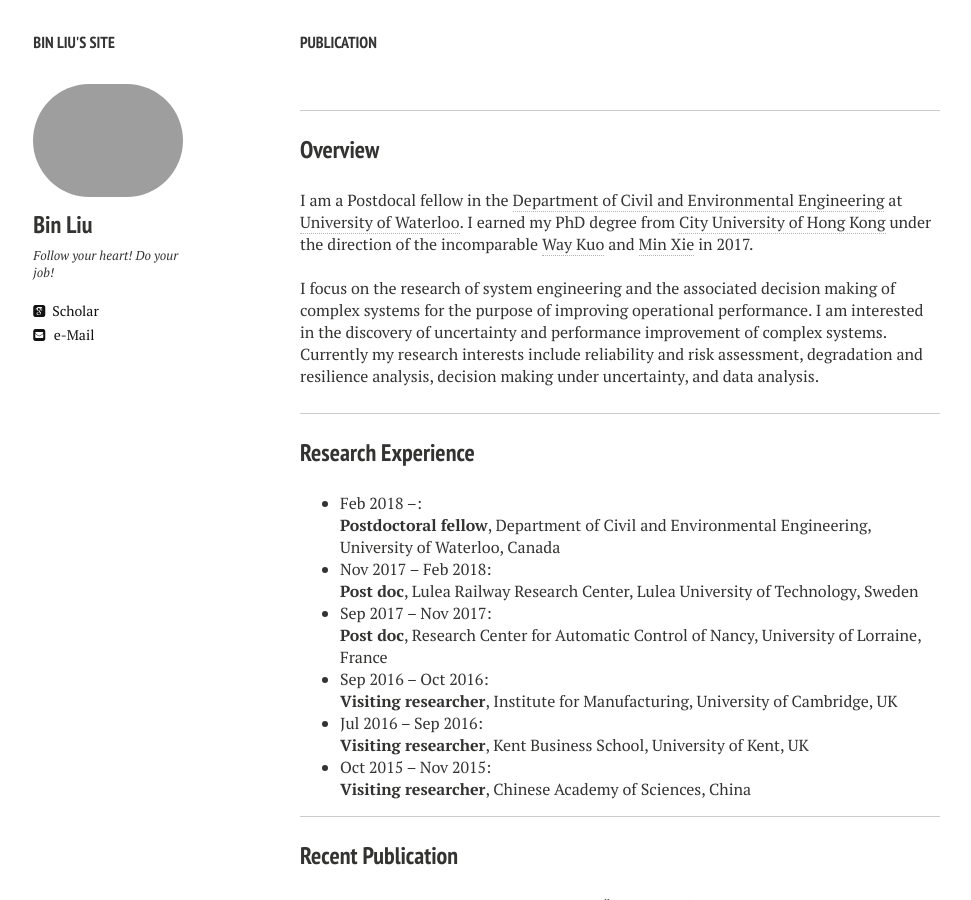
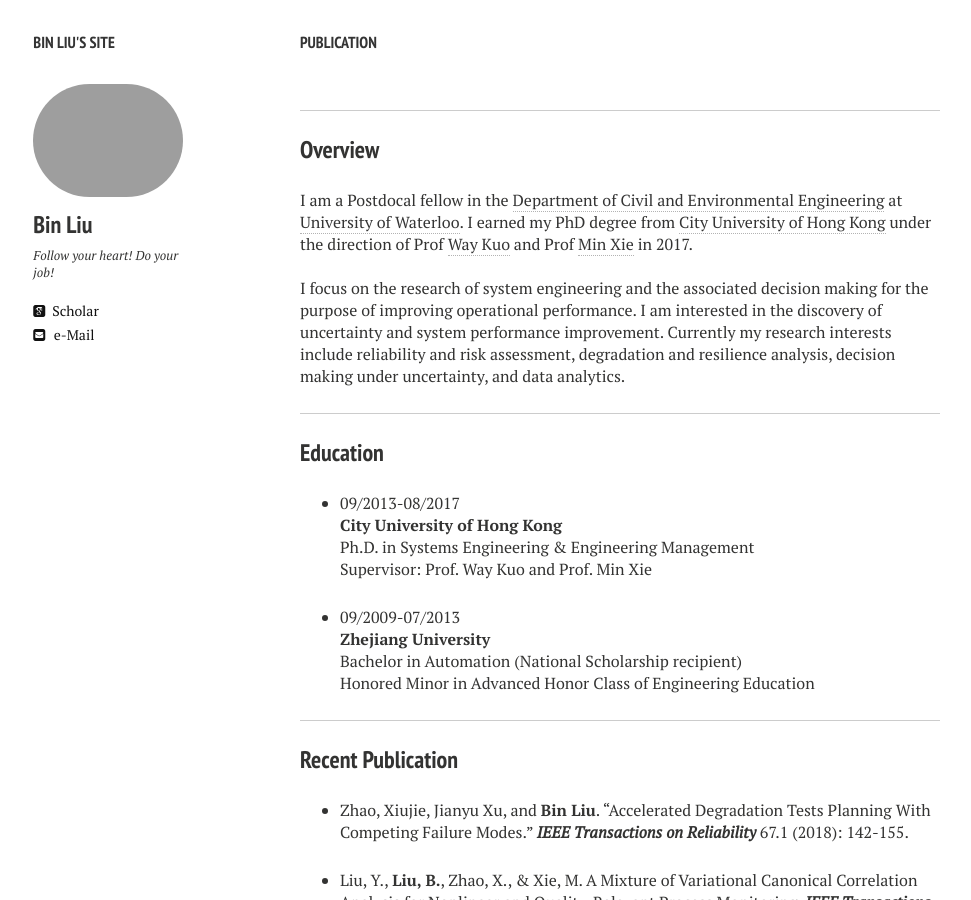
Before and after one commit to binliu92/binliu.github.io, a Jekyll site: the page built from index.md, in a window 1280 px wide and 900 px high. Shown: the whole window, without its empty margins (20-991 px from the left). Built offline with Jekyll 4.4.1, drawn with Linux system fonts in a browser that asks for light colours; nearby versions of some CDN libraries.

Commit message:
initial comit

```diff
--- a/index.md
+++ b/index.md
@@ -11,31 +11,31 @@ tags: [Jekyll, theme, responsive, template, CityU, liubin]
 
 ### Overview
 
-I am a Postdocal fellow in the [Department of Civil and Environmental Engineering](https://uwaterloo.ca/civil-environmental-engineering/) at [University of Waterloo](https://uwaterloo.ca/about/). I earned my PhD degree from [City University of Hong Kong](http://www.cityu.edu.hk/) under the direction of the incomparable [Way Kuo](http://www6.cityu.edu.hk/op/bio_en.htm) and [Min Xie](http://www.cityu.edu.hk/seem/minxie/) in 2017.
+I am a Postdocal fellow in the [Department of Civil and Environmental Engineering](https://uwaterloo.ca/civil-environmental-engineering/) at [University of Waterloo](https://uwaterloo.ca/about/). I earned my PhD degree from [City University of Hong Kong](http://www.cityu.edu.hk/) under the direction of Prof [Way Kuo](http://www6.cityu.edu.hk/op/bio_en.htm) and Prof [Min Xie](http://www.cityu.edu.hk/seem/minxie/) in 2017.
 
 <br />
-I focus on the research of system engineering and the associated decision making of complex systems for the purpose of improving operational performance. I am interested in the discovery of uncertainty and performance improvement of complex systems. Currently my research interests include reliability and risk assessment, degradation and resilience analysis, decision making under uncertainty, and data analysis.
+I focus on the research of system engineering and the associated decision making for the purpose of improving operational performance. I am interested in the discovery of uncertainty and system performance improvement. Currently my research interests include reliability and risk assessment, degradation and resilience analysis, decision making under uncertainty, and data analytics.
 
 
 
 ---
-### Research Experience
 
-- Feb 2018 –:
-**Postdoctoral fellow**, Department of Civil and Environmental Engineering, University of Waterloo, Canada
-- Nov 2017 – Feb 2018:
-**Post doc**, Lulea Railway Research Center, Lulea University of Technology, Sweden
-- Sep 2017 – Nov 2017:
-**Post doc**, Research Center for Automatic Control of Nancy, University of Lorraine, France
-- Sep 2016 – Oct 2016:
-**Visiting researcher**, Institute for Manufacturing, University of Cambridge, UK
-- Jul 2016 – Sep 2016:
-**Visiting researcher**, Kent Business School, University of Kent, UK
-- Oct 2015 – Nov 2015:
-**Visiting researcher**, Chinese Academy of Sciences, China
+
+
+
+### Education
+
+- 09/2013-08/2017
+**City University of Hong Kong**
+Ph.D. in Systems Engineering & Engineering Management
+Supervisor: Prof. Way Kuo and Prof. Min Xie
+
+- 09/2009-07/2013
+**Zhejiang University**
+Bachelor in Automation (National Scholarship recipient)
+Honored Minor in Advanced Honor Class of Engineering Education
 
 ---
-
 
 ### Recent Publication
 
```
Also changed, not shown: PhD-adv.md (deleted, +0 -45 lines), PhD-adv.txt (deleted, +0 -46 lines), 3 other files.
